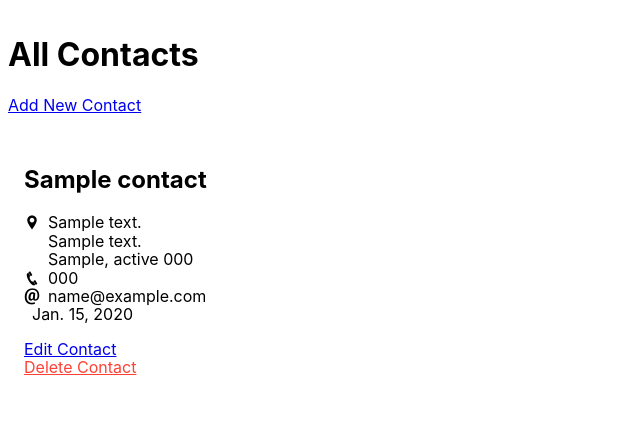
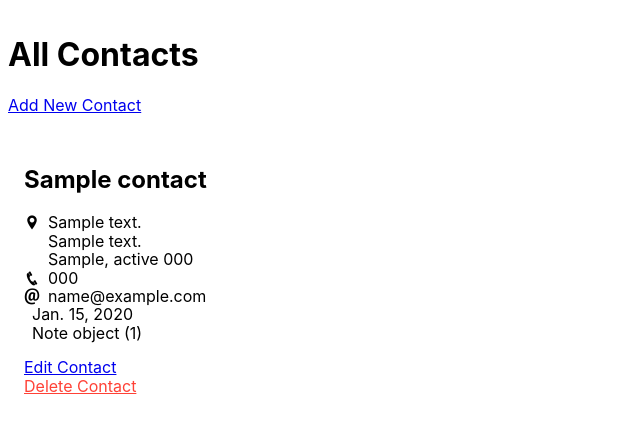
Before and after one commit to Momentum-Team-8/django-uptact-sarahartsoe, a Django app: page / in a window 1280 px wide. Shown: the top 433 px of the page, without its empty margins (0-640 px from the left). Run offline with Django 3.2, Linux system fonts and the light colour scheme; tables that the repository leaves empty hold one stand-in row (values such as "Sample post").

Commit message:
updated contact form

```diff
--- a/contacts/forms.py
+++ b/contacts/forms.py
@@ -15,8 +15,5 @@ class ContactForm(forms.ModelForm):
             'phone_number',
             'email',
             'birthday',
+            'note',
         ]
-        model = Note
-        fields = [
-            'note_name',
-        ]
--- a/templates/contacts/list_contacts.html
+++ b/templates/contacts/list_contacts.html
@@ -42,6 +42,13 @@
     </div>
     {% endif %}
 
+    {% if contact.note %}
+    <div class="flex">
+      <div class="pr2"><i></i></div>
+      <div>{{ contact.note }}</div>
+    </div>
+    {% endif %}
+
     <p>
       <a href="{% url 'edit_contact' pk=contact.pk %}">Edit Contact</a><br>
       <a class="red" href="{% url 'delete_contact' pk=contact.pk %}">Delete Contact</a>
```
